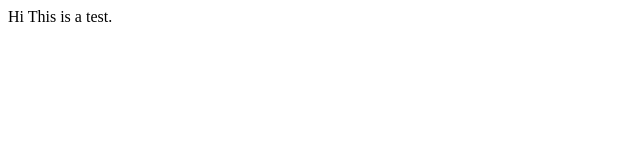
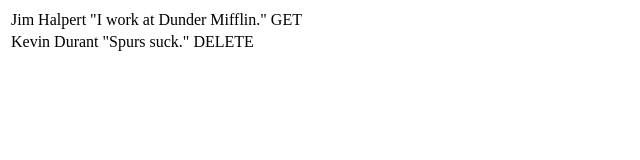
Before and after one commit to hongj77/audit-display, a plain HTML site: page index.html in a window 1280 px wide. Shown: the whole page, without its empty margins (0-640 px from the left). Drawn offline with nearby package versions, Linux system fonts and the light colour scheme.

Commit message:
wrote the basic skeleton of the display

```diff
--- a/index.html
+++ b/index.html
@@ -9,7 +9,12 @@
 
 <body>
 	<div id="content" ng-app="DisplayApp" ng-controller="MainController">
-		{{testing}}
+		<table>
+			<tr ng-repeat='content in messages'>
+				<td>{{content.name}} "{{content.message}}" {{content.action}}
+				</td>
+			</tr>
+		</table>
 	</div>
 </body>
 </html>
--- a/maincontroller.js
+++ b/maincontroller.js
@@ -1,3 +1,4 @@
 app.controller("MainController", function($scope) {
-	$scope.testing = "Hi This is a test."
+	$scope.messages = [{name: "Jim Halpert", action: "GET", message: "I work at Dunder Mifflin."},
+	{name: "Kevin Durant", action: "DELETE", message: "Spurs suck."}];
 });
```
